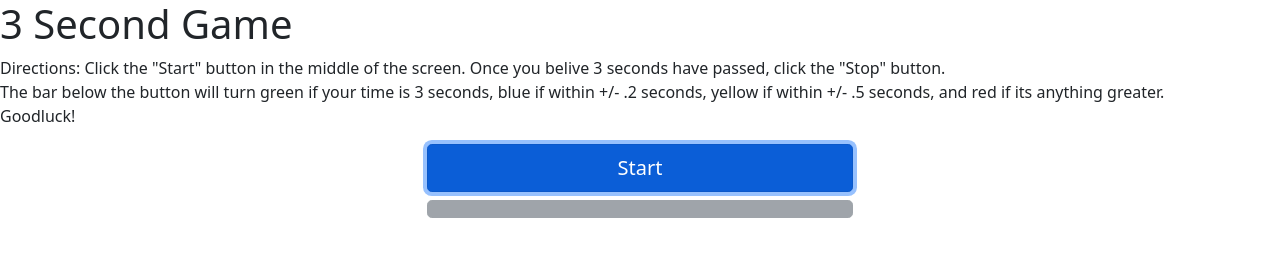
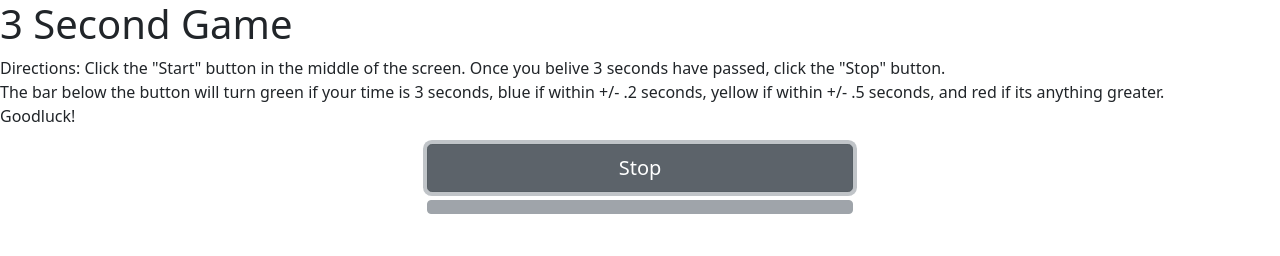
Before and after one commit to C1sc0Ram0s/3_Second_Game, a plain HTML site: page index.html in a window 1280 px wide. Both pictures are taken after a click on the button "Start". Drawn offline with nearby package versions, Linux system fonts and the light colour scheme.

Commit message:
Added the timing functionality and a color bar to display color result

```diff
--- a/index.html
+++ b/index.html
@@ -3,11 +3,11 @@
 <head>
     <meta charset="UTF-8">
     <title>3 Second Game</title>
-    <h1>3 Second Game</h1>
 
     <link href="https://cdn.jsdelivr.net/npm/bootstrap@5.1.3/dist/css/bootstrap.min.css" rel="stylesheet" integrity="sha384-1BmE4kWBq78iYhFldvKuhfTAU6auU8tT94WrHftjDbrCEXSU1oBoqyl2QvZ6jIW3" crossorigin="anonymous">
 </head>
 <body>
+    <h1>3 Second Game</h1>
     <p>
         Directions: Click the "Start" button in the middle of the screen. Once you belive 3 seconds have passed, click the "Stop" button. <br>
         The bar below the button will turn green if your time is 3 seconds, blue if within +/- .2 seconds, yellow if within +/- .5 seconds, and red if its anything greater. <br>
@@ -21,21 +21,45 @@
 
 
     <script type="application/javascript">
-        const sec3 = 3
+        const sec3 = 300
         let data = []
+        let startTime
+        let stopTime
+        let dif
         let button = document.getElementById("ssbutton")
+        let colorBar = document.getElementById("colorBar")
         function startGame(){
-            let d = new Date()
-            console.log(d.now())
             if(button.innerText === "Start"){
+                stopTime = new Date().getTime()
+                console.log("StopTime: " + stopTime)
                 button.innerText = "Stop"
                 button.className = "btn btn-secondary btn-lg"
-
             }
             else if(button.innerText === "Stop"){
+                startTime = new Date().getTime()
+                console.log("Start time: " + startTime)
                 button.innerText = "Start"
                 button.className = "btn btn-primary btn-lg"
+                dif = Math.abs(startTime - stopTime)
+                console.log("diff: " + dif)
             }
+
+            if(dif < 3200 && dif >= 3000){
+                colorBar.className = "btn btn-success btn-large"
+            }
+            else if(2800 < dif && dif < 3200){
+                colorBar.className = "btn btn-primary btn-large"
+            }
+            else if(2500 < dif && dif < 3500){
+                colorBar.className = "btn btn-warning btn-large"
+            }
+            else if(dif > 3500){
+                colorBar.className = "btn btn-danger btn-large"
+            }
+            else{
+                colorBar.className = "btn btn-secondary btn-large"
+            }
+
 
         }
 
```
